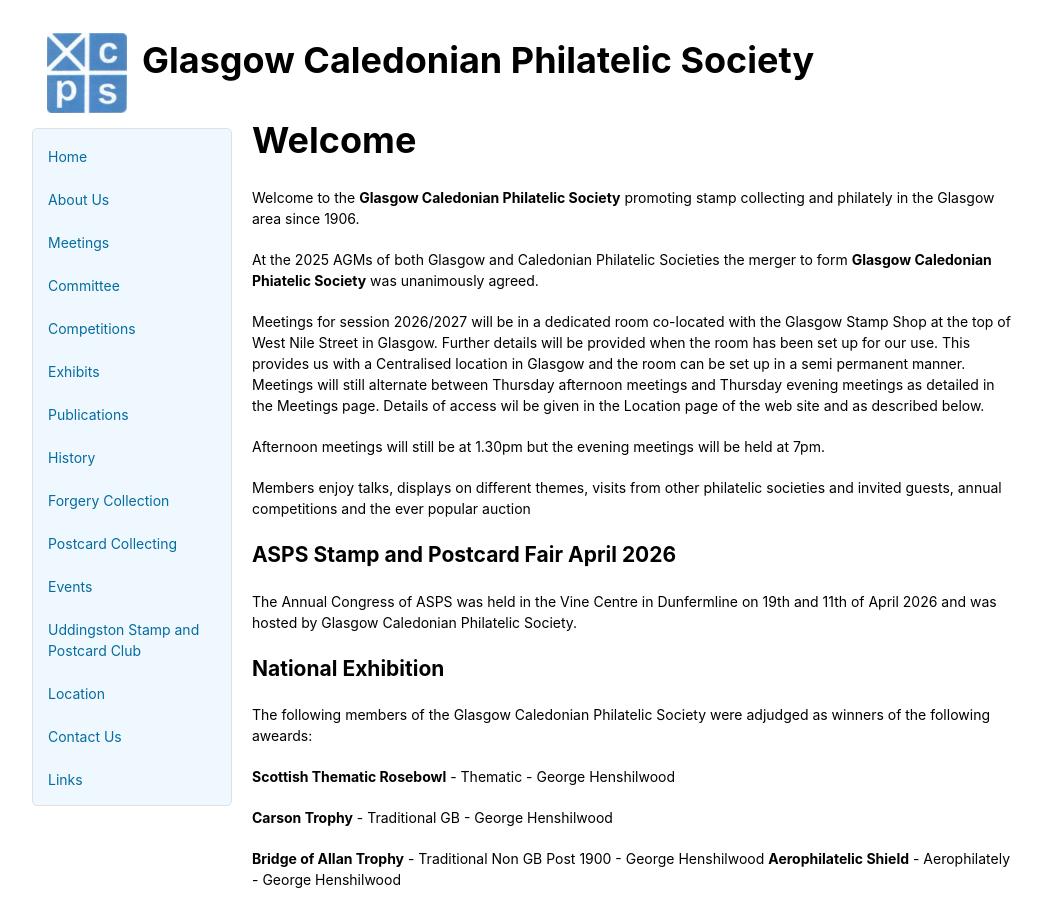
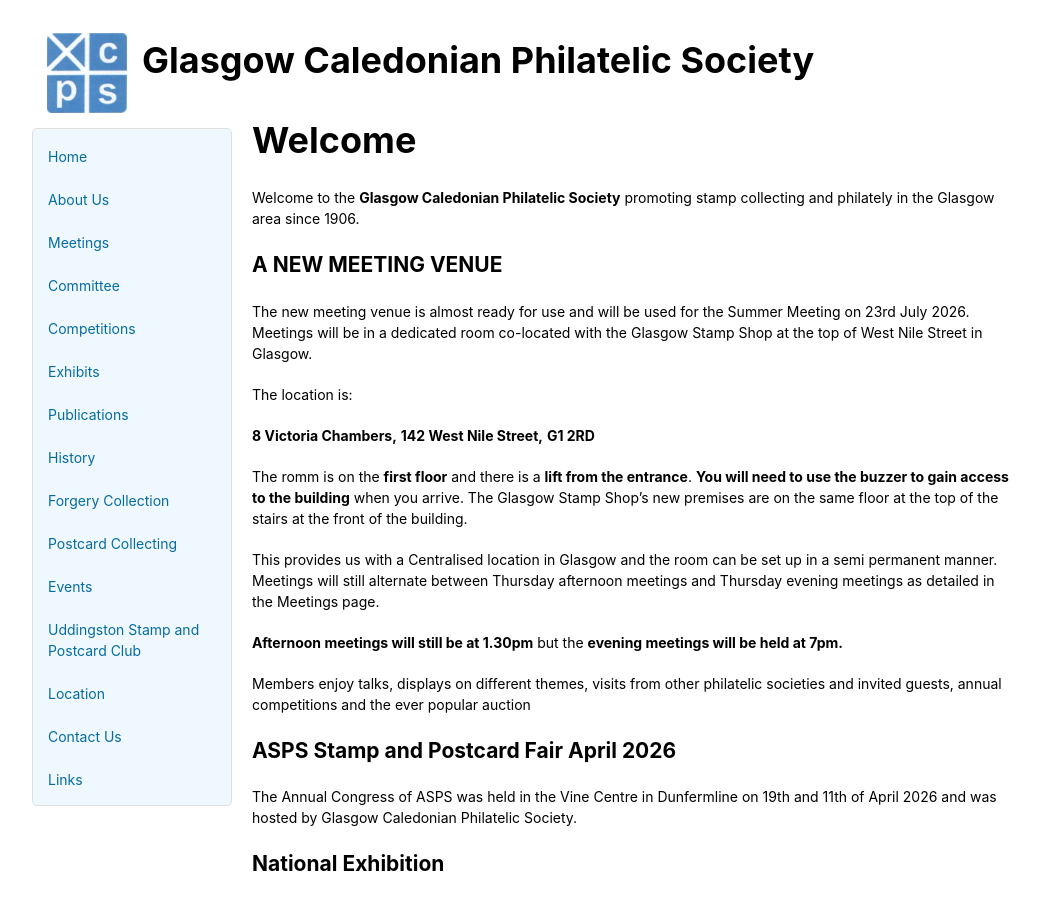
Before and after one commit to astalker/caledonian-stamps, a Jekyll site: the page built from index.md, in a window 1280 px wide and 900 px high. Shown: the whole window, without its empty margins (118-1158 px from the left). Built offline with Jekyll 4.4.1, drawn with Linux system fonts in a browser that asks for light colours; our own code applies the rules of GitHub Pages for plain Markdown files.

Commit message:
New Venue added

```diff
--- a/index.md
+++ b/index.md
@@ -2,11 +2,21 @@
 
 Welcome to the **Glasgow Caledonian Philatelic Society** promoting stamp collecting and philately in the Glasgow area since 1906.
 
-At the 2025 AGMs of both Glasgow and Caledonian Philatelic Societies the merger to form **Glasgow Caledonian Phiatelic Society** was unanimously agreed.
+## A NEW MEETING VENUE ##
 
-Meetings for session 2026/2027 will be in a dedicated room co-located with the Glasgow Stamp Shop at the top of West Nile Street in Glasgow. Further details will be provided when the room has been set up for our use. This provides us with a Centralised location in Glasgow and the room can be set up in a semi permanent manner. Meetings will still alternate between Thursday afternoon meetings and Thursday evening meetings as detailed in the Meetings page. Details of access wil be given in the Location page of the web site and as described below.
+The new meeting venue is almost ready for use and will be used for the Summer Meeting on 23rd July 2026. Meetings will be in a dedicated room co-located with the Glasgow Stamp Shop at the top of West Nile Street in Glasgow.
 
-Afternoon meetings will still be at 1.30pm but the evening meetings will be held at 7pm.
+The location is:
+
+**8 Victoria Chambers,**
+**142 West Nile Street,**
+**G1 2RD**
+
+The romm is on the **first floor** and there is a **lift from the entrance**.  **You will need to use the buzzer to gain access to the building** when you arrive.  The Glasgow Stamp Shop's new premises are on the same floor at the top of the stairs at the front of the building.
+
+This provides us with a Centralised location in Glasgow and the room can be set up in a semi permanent manner. Meetings will still alternate between Thursday afternoon meetings and Thursday evening meetings as detailed in the Meetings page.
+
+**Afternoon meetings will still be at 1.30pm** but the **evening meetings will be held at 7pm.**
 
 Members enjoy talks, displays on different themes, visits from other philatelic societies and invited guests, annual competitions and the ever popular auction
 
```
